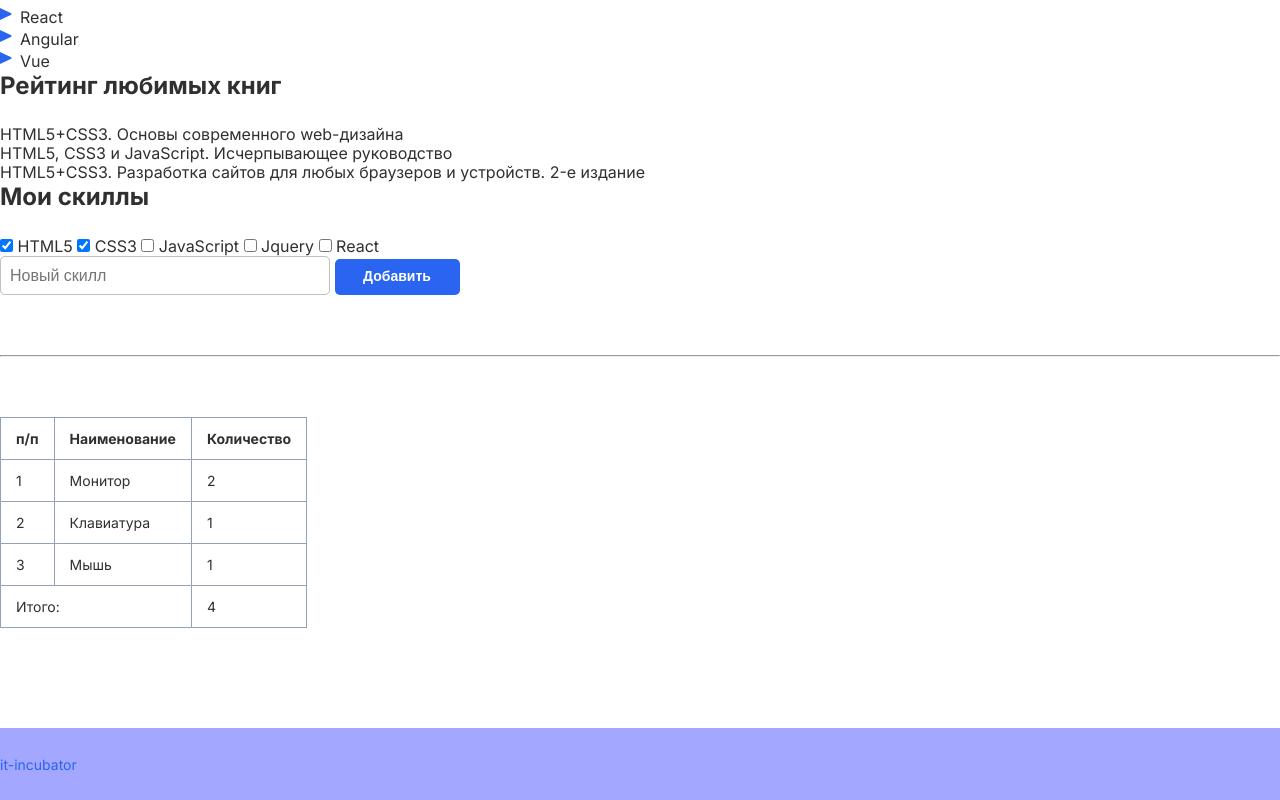
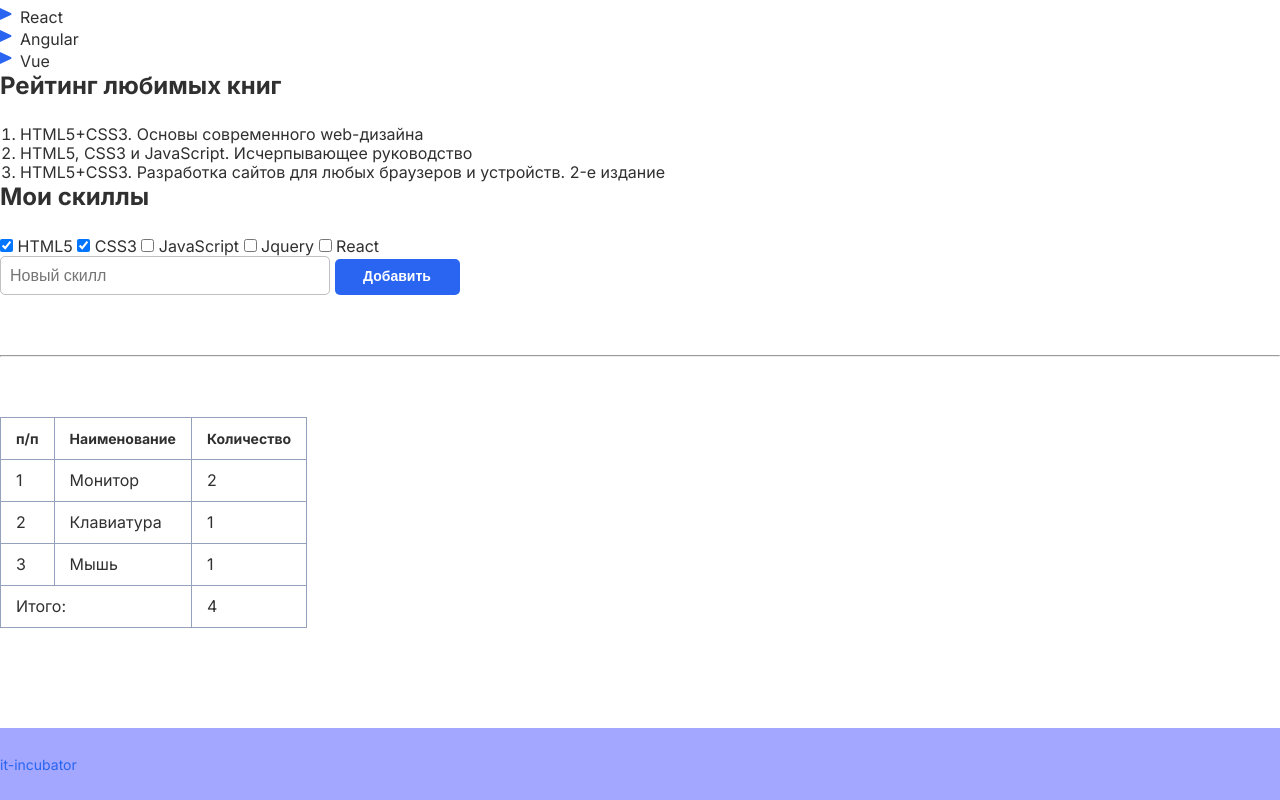
Before and after one commit to VeronikaZenchik/2-hw-with-auto-test-html-css-main, a plain HTML site: page index.html in a window 1280 px wide. Shown: the part 1040-1840 px from the top of the page. Drawn offline with Linux system fonts and the light colour scheme.

Commit message:
homework-3attempt

```diff
--- a/style.css
+++ b/style.css
@@ -84,7 +84,8 @@ select {
 .frameworks-list {
     /* Стили для маркированного списка во второй секции */
     list-style-image: url("./accets/images/solar_map-arrow-up-bold.svg");
-    padding-left: 20px;
+    padding: 0px 20px;
+    /* перепроверить здесь падинг */
     font-size: 16px;
     font-weight: 400;
     line-height: 19px;
@@ -95,7 +96,8 @@ select {
     font-size: 16px;
     font-weight: 400;
     line-height: 19px;
-    padding-left: 0px 20px;
+    padding: 0px 20px;
+    /* перепроверить зданием паддинг */
 }
 
 .label {
@@ -144,7 +146,8 @@ table {
 
 th, td {
     /* Стили для ячеек таблицы */
-    font-size: 14px;
+    /* посмотреть как на это отрегариует проверка */
+    font-size: 16px;
     font-weight: 400;
     line-height: 17px;
     padding: 12px 15px;
@@ -165,9 +168,9 @@ footer {
 
 .footer-link {
     /* Стили для футера */
-    text-decoration: none;
     color: rgb(41, 101, 241);
     font-size: 14px;
     font-weight: 400;
     line-height: 17px;
+    text-decoration: none;
 }
```
